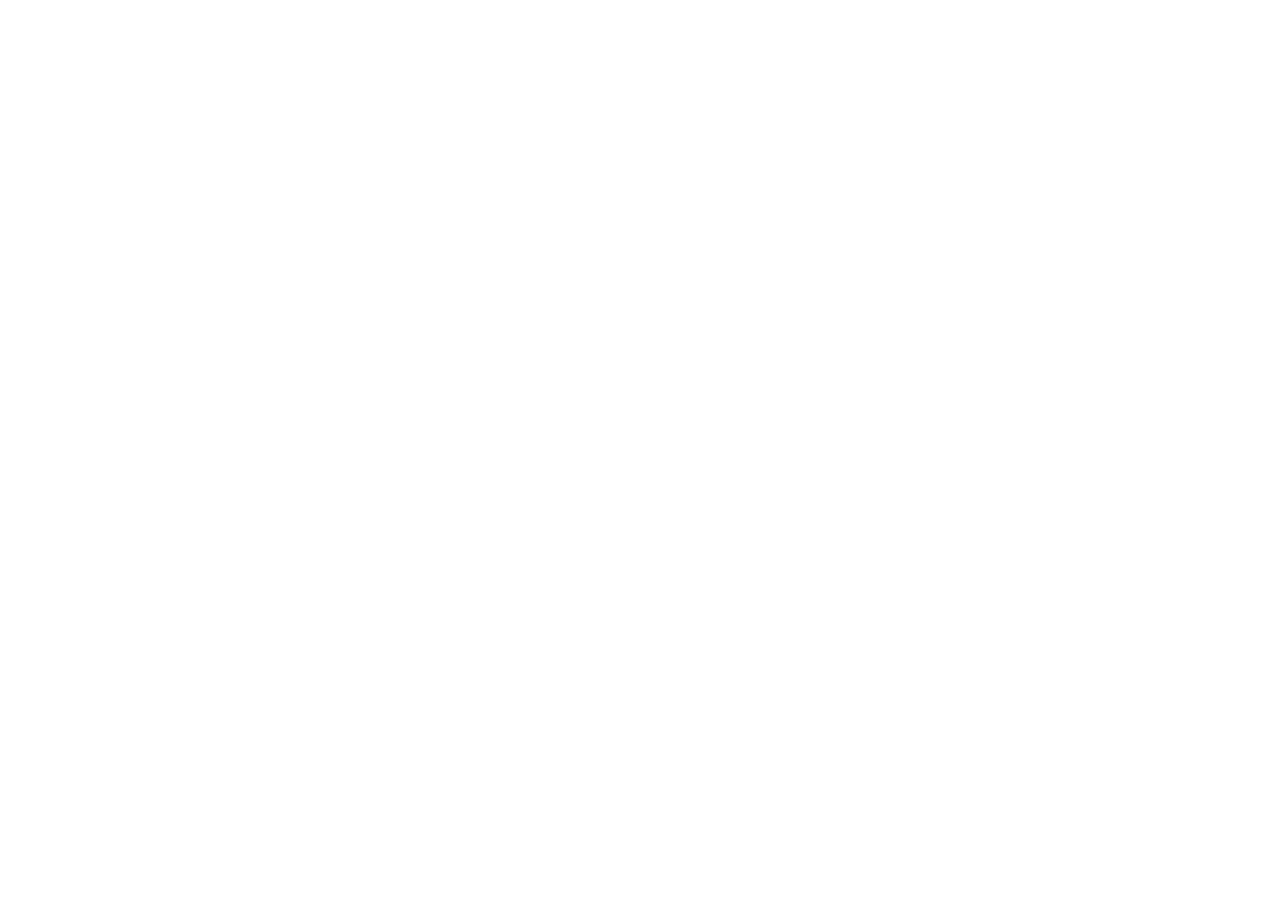
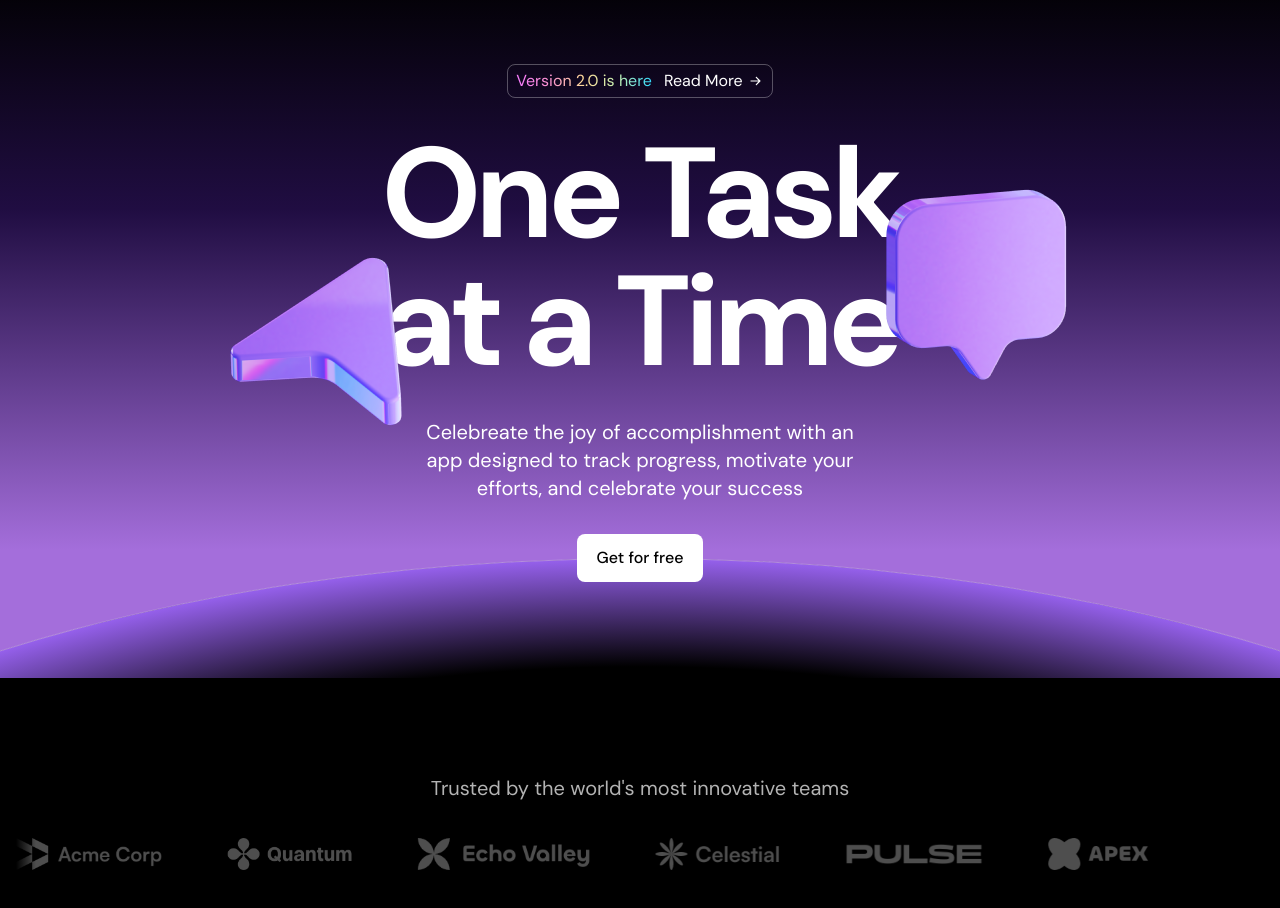
Before and after one commit to shakhawatsalam/dark_theme_saas_landing_page, a Next.js app: page / in a window 1280 px wide. Shown: the part 160-1068 px from the top of the page. Before the commit the page ends 800 px from the top, so only its background shows below. Built offline with nearby package versions, Linux system fonts and the light colour scheme.

Commit message:
[logo tiker section is almost done]

```diff
--- a/src/components/Hero.tsx
+++ b/src/components/Hero.tsx
@@ -1,3 +1,56 @@
+import ArrowWIcon from "@/assets/icons/arrow-w.svg";
+import cursorImage from "@/assets/images/cursor.png";
+import messageImage from "@/assets/images/message.png";
+import Image from "next/image";
 export const Hero = () => {
-  return null;
+  return (
+    <div className='bg-black text-white bg-[linear-gradient(to_bottom,#000,#200D42_34%,#A46EDB_82%)] py-[72px]  sm:py-24 relative overflow-clip'>
+      <div className='absolute h-[375px] w-[750px] sm:w-[1536px] sm:h-[768px] lg:w-[2400px] lg:h-[1200px] rounded-[100%] bg-black left-1/2 -translate-x-1/2 border border-[#B48CDE] bg-[radial-gradient(closest-side,#000_82%,#9560eb)] top-[calc(100%-96px)] sm:top-[calc(100%-120px)]'></div>
+      <div className='container relative'>
+        <div className='flex items-center justify-center'>
+          <a
+            href='#'
+            className='inline-flex gap-3 border py-1 px-2 rounded-lg  border-white/30'>
+            <span className='bg-[linear-gradient(to_right,#F87AFF,#FB93D0,#FFDD99,#C3F0B2,#2FD8FE)] text-transparent bg-clip-text [-webkit-background-clip:text]'>
+              Version 2.0 is here
+            </span>
+            <span className='flex items-center gap-1'>
+              <span>Read More</span>
+              <ArrowWIcon />
+            </span>
+          </a>
+        </div>
+        <div className='flex justify-center mt-8'>
+          <div className='inline-flex relative'>
+            <h1 className='text-7xl sm:text-9xl font-bold tracking-tighter text-center inline-flex'>
+              One Task <br /> at a Time
+            </h1>
+            <Image
+              src={cursorImage}
+              alt='cursor Image'
+              height='200'
+              width='200'
+              className='absolute right-[476px] top-[108px] hidden sm:inline'
+            />
+            <Image
+              src={messageImage}
+              alt='cursor Image'
+              height='200'
+              width='200'
+              className='absolute left-[498px] top-[56px] hidden sm:inline'
+            />
+          </div>
+        </div>
+        <p className='text-center text-xl mt-8 max-w-md mx-auto'>
+          Celebreate the joy of accomplishment with an app designed to track
+          progress, motivate your efforts, and celebrate your success
+        </p>
+        <div className='flex justify-center mt-8'>
+          <button className='bg-white text-black py-3 px-5 rounded-lg font-medium'>
+            Get for free
+          </button>
+        </div>
+      </div>
+    </div>
+  );
 };
--- a/src/components/LogoTicker.tsx
+++ b/src/components/LogoTicker.tsx
@@ -1,9 +1,11 @@
+"use client";
 import acmeLogo from "../assets/images/acme.png";
 import quantumLogo from "../assets/images/quantum.png";
 import echoLogo from "../assets/images/echo.png";
 import celestialLogo from "../assets/images/celestial.png";
 import pulseLogo from "../assets/images/pulse.png";
 import apexLogo from "../assets/images/apex.png";
+import Image from "next/image";
 
 const images = [
   { src: acmeLogo, alt: "Acme Logo" },
@@ -15,5 +17,25 @@
 ];
 
 export const LogoTicker = () => {
-  return null;
+  return (
+    <div className='bg-black text-white py-[72px] sm:py-24'>
+      <div className='container'>
+        <h2 className='text-xl text-center text-white/70'>
+          Trusted by the world&apos;s most innovative teams
+        </h2>
+        <div className="overflow-hidden mt-9 before:content-[''] after:content-[''] before:absolute after:absolute  before:h-full after:h-full before:w-5 after:w-5 relative after:right-0 before:left-0 before:top-0 after:top-0 before:bg-[linear-gradient(to_right,#000,rgb(0,0,0,0))] after:bg-[linear-gradient(to_left,#000,rgb(0,0,0,0))]">
+          <div className='flex gap-16'>
+            {images.map(({ src, alt }) => (
+              <Image
+                key={alt}
+                src={src}
+                alt={alt}
+                className='flex-none h-8 w-auto'
+              />
+            ))}
+          </div>
+        </div>
+      </div>
+    </div>
+  );
 };
```
